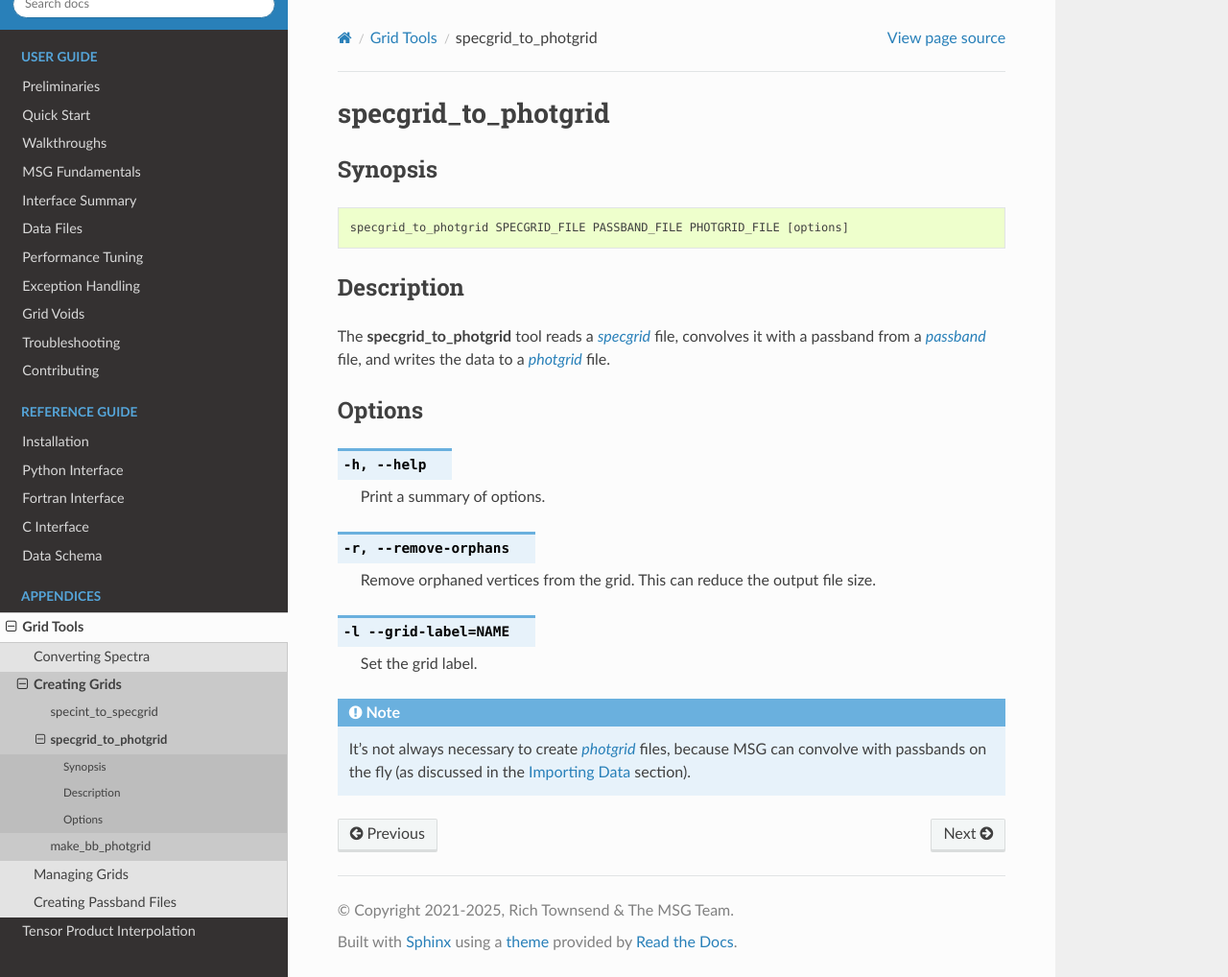
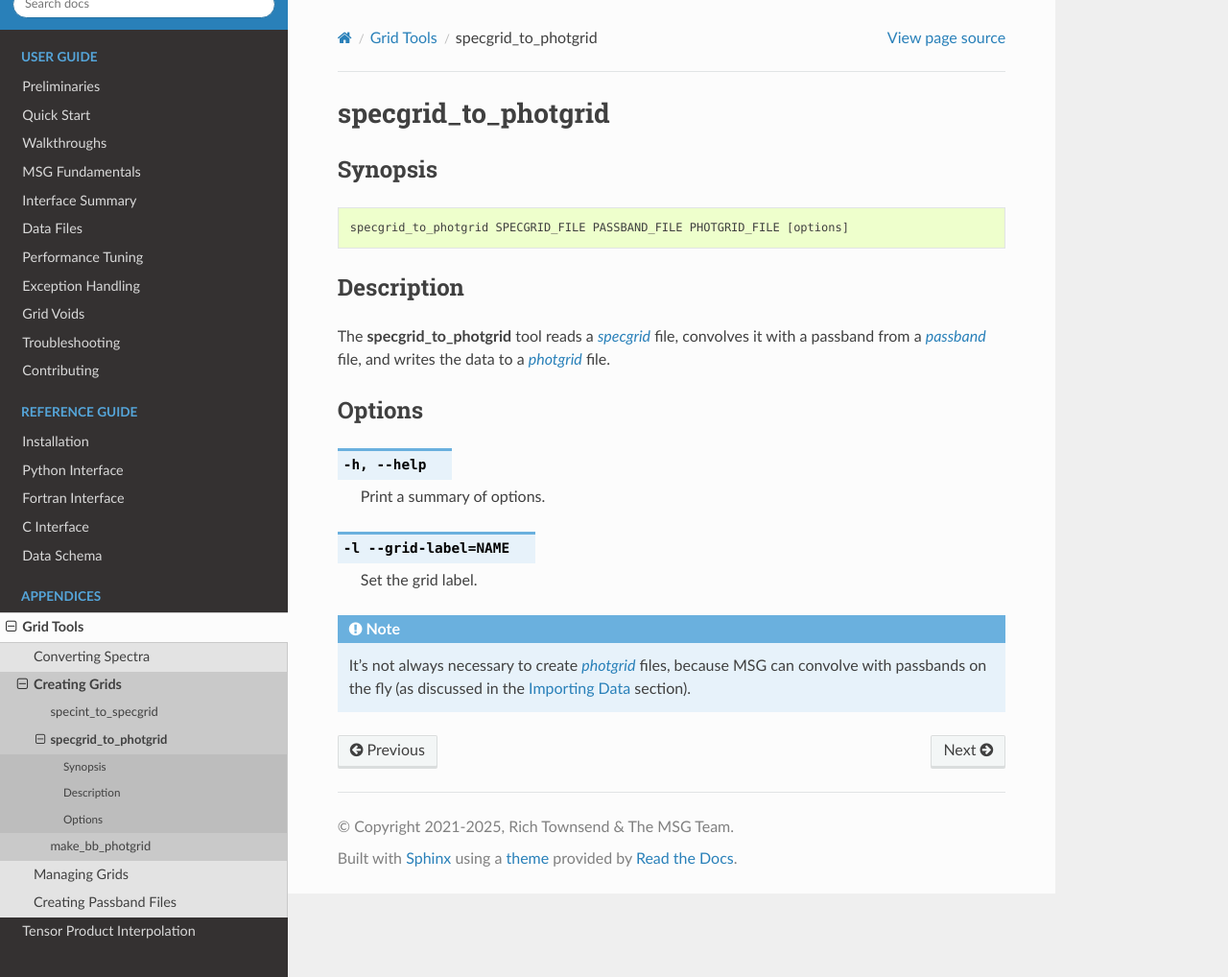
Before and after one commit to rhdtownsend/msg, a Sphinx documentation site: the page built from docs/source/appendices/grid-tools/specgrid_to_photgrid.rst, in a window 1280 px wide and 1018 px high. Shown: the whole window at 96% size. Built offline with Sphinx 7.4.7 and the Read the Docs theme 3.1.0, drawn with Linux system fonts in a browser that asks for light colours.

Commit message:
Removed --remove-orphans from specgrid_to_photgrid

```diff
--- a/docs/source/appendices/grid-tools/specgrid_to_photgrid.rst
+++ b/docs/source/appendices/grid-tools/specgrid_to_photgrid.rst
@@ -26,11 +26,6 @@ Options
 
    Print a summary of options.
 
-.. option:: -r, --remove-orphans
-
-   Remove orphaned vertices from the grid. This can reduce the output
-   file size.
-
 .. option:: -l --grid-label=NAME
 
    Set the grid label.
```
Also changed, not shown: 1 other file.
